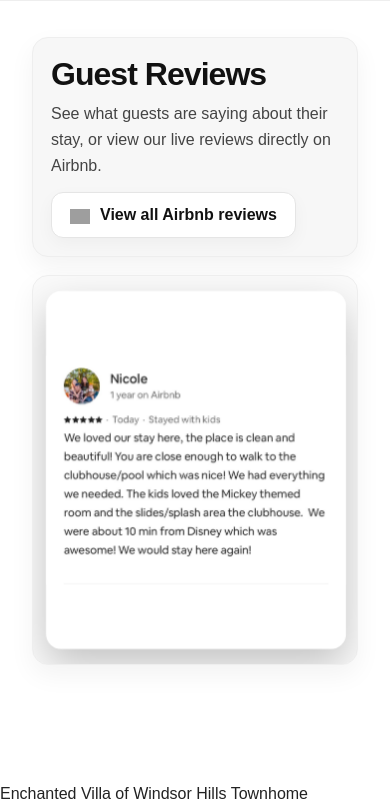
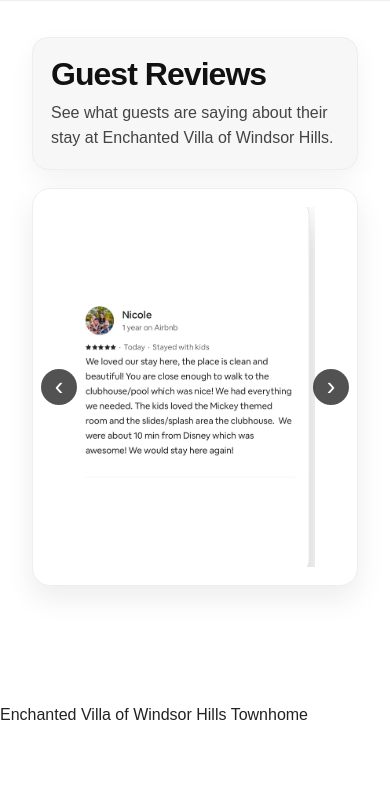
Before and after one commit to 2579maneshaw/2579maneshaw.github.io, a Jekyll site: the page built from reviews.html, in a window 390 px wide. Shown: the part 410-1213 px from the top of the page. Built offline with Jekyll 4.4.1, drawn with Linux system fonts in a browser that asks for light colours; after the commit the page ends 1134 px from its top, so only the background shows below that; grey boxes are pictures that could not be loaded.

Commit message:
Update reviews.html

```diff
--- a/reviews.html
+++ b/reviews.html
@@ -28,325 +28,319 @@ nav: reviews
 }
 
 .reviewsText{
-  margin:0 0 14px;
-  max-width:800px;
+  margin:0;
+  max-width:850px;
+  font-size:1rem;
+  line-height:1.55;
   color:#444;
-  line-height:1.6;
 }
 
-.reviewsActions{
-  display:flex;
-  flex-wrap:wrap;
-  gap:10px;
-  align-items:center;
+.reviewCarouselShell{
+  position:relative;
+  overflow:hidden;
+  border-radius:18px;
+  background:#fff;
+  border:1px solid #eee;
+  box-shadow:0 12px 30px rgba(0,0,0,0.08);
+  padding:22px 52px;
 }
 
-.airbnbReviewsBtn{
-  display:inline-flex;
-  align-items:center;
-  gap:10px;
-  padding:12px 18px;
-  border-radius:12px;
-  background:#fff;
-  border:1px solid #e5e5e5;
-  color:#111;
-  text-decoration:none;
-  font-weight:700;
-  box-shadow:0 6px 18px rgba(0,0,0,0.04);
+.reviewScroller{
+  display:flex;
+  gap:18px;
+  overflow-x:auto;
+  scroll-behavior:smooth;
+  scrollbar-width:none;
+  -ms-overflow-style:none;
 }
 
-.airbnbReviewsBtn:hover{
-  background:#fcfcfc;
+.reviewScroller::-webkit-scrollbar{
+  display:none;
 }
 
-.airbnbLogo{
-  width:20px;
-  height:20px;
-  object-fit:contain;
+.reviewCard{
+  flex:0 0 auto;
+  width:280px;
+  height:430px;
+  border-radius:14px;
+  overflow:hidden;
+  background:#fafafa;
+  border:1px solid #e8e8e8;
+  cursor:pointer;
+  transition:transform .25s ease, box-shadow .25s ease;
 }
 
-.reviewCarousel{
-  position:relative;
-  width:100%;
-  border-radius:16px;
-  border:1px solid #eee;
-  background:#fafafa;
-  overflow:hidden;
-  box-shadow:0 10px 26px rgba(0,0,0,0.05);
-  padding:34px 0;
+.reviewCard.active{
+  transform:scale(1.04);
+  box-shadow:0 18px 35px rgba(0,0,0,0.22);
+  z-index:2;
 }
 
-.reviewTrack{
+.reviewCard img{
+  width:100%;
+  height:100%;
+  object-fit:contain;
+  display:block;
+  background:#fff;
+}
+
+.reviewNav{
+  position:absolute;
+  top:50%;
+  transform:translateY(-50%);
+  z-index:10;
+  width:42px;
+  height:42px;
+  border-radius:999px;
+  border:none;
+  background:rgba(0,0,0,0.68);
+  color:#fff;
+  font-size:2rem;
+  line-height:1;
+  cursor:pointer;
   display:flex;
   align-items:center;
-  gap:26px;
-  padding:0 40px;
-  transition:transform .85s ease;
-  will-change:transform;
+  justify-content:center;
 }
 
-.reviewSlide{
-  flex:0 0 260px;
-  height:360px;
-  object-fit:contain;
-  border-radius:14px;
-  background:#fff;
-  box-shadow:0 8px 22px rgba(0,0,0,.12);
-  cursor:zoom-in;
-  transform:scale(.88);
-  opacity:.62;
-  transition:transform .5s ease, opacity .5s ease, box-shadow .5s ease;
+.reviewPrev{
+  left:8px;
 }
 
-.reviewSlide.active{
-  transform:scale(1.12);
-  opacity:1;
-  z-index:2;
-  box-shadow:0 14px 34px rgba(0,0,0,.22);
+.reviewNext{
+  right:8px;
+}
+
+.reviewNav:hover{
+  background:rgba(0,0,0,0.86);
 }
 
 .reviewModal{
-  display:none;
   position:fixed;
   inset:0;
   z-index:9999;
-  background:rgba(0,0,0,.86);
+  display:none;
   align-items:center;
   justify-content:center;
-  padding:20px;
+  background:rgba(0,0,0,0.82);
+  padding:24px;
 }
 
 .reviewModal.open{
   display:flex;
 }
 
-#reviewModalImg{
+.reviewModal img{
   max-width:95vw;
   max-height:90vh;
+  object-fit:contain;
   border-radius:12px;
   background:#fff;
+  box-shadow:0 20px 60px rgba(0,0,0,0.45);
 }
 
 .reviewModalClose{
-  position:absolute;
-  top:14px;
-  right:16px;
+  position:fixed;
+  top:18px;
+  right:22px;
   width:44px;
   height:44px;
   border-radius:999px;
   border:none;
-  background:rgba(255,255,255,.2);
-  color:#fff;
-  font-size:28px;
+  background:#fff;
+  color:#111;
+  font-size:2rem;
+  line-height:1;
   cursor:pointer;
 }
 
 @media(max-width:700px){
-  .reviewSlide{
-    flex-basis:220px;
-    height:320px;
+  .reviewCarouselShell{
+    padding:18px 42px;
   }
 
-  .reviewTrack{
-    gap:20px;
-    padding:0 28px;
+  .reviewCard{
+    width:230px;
+    height:360px;
+  }
+
+  .reviewNav{
+    width:36px;
+    height:36px;
+    font-size:1.6rem;
   }
 }
 </style>
 
 <div class="reviewsWrap">
-
   <section class="reviewsIntro">
     <h1 class="reviewsTitle">Guest Reviews</h1>
-
     <p class="reviewsText">
-      See what guests are saying about their stay, or view our live reviews directly on Airbnb.
+      See what guests are saying about their stay at Enchanted Villa of Windsor Hills.
     </p>
-
-    <div class="reviewsActions">
-      <a
-        class="airbnbReviewsBtn"
-        href="https://www.airbnb.com/rooms/1626958722930248767/reviews?photo_id=2528016015&source_impression_id=p3_1774210873_P3Ys82HvZmi1IEt-&previous_page_section_name=1000"
-        target="_blank"
-        rel="noopener">
-
-        <img
-          src="https://upload.wikimedia.org/wikipedia/commons/6/69/Airbnb_Logo_B%C3%A9lo.svg"
-          alt="Airbnb"
-          class="airbnbLogo"
-        />
-
-        <span>View all Airbnb reviews</span>
-      </a>
-    </div>
   </section>
 
-  <div class="reviewCarousel" id="reviewCarousel">
-    <div class="reviewTrack" id="reviewTrack">
+  <section class="reviewCarouselShell">
+    <button class="reviewNav reviewPrev" type="button" aria-label="Previous review">‹</button>
 
-      {% assign review_files = site.static_files
-      | where_exp: "f", "f.path contains '/photos/reviewGallery/'"
-      | sort: "path"
-      %}
+    <div class="reviewScroller" id="reviewScroller">
+      {% for file in site.static_files %}
+        {% if file.path contains '/photos/reviewGallery/' %}
+          {% assign ext = file.extname | downcase %}
+          {% if ext == '.jpg' or ext == '.jpeg' or ext == '.png' or ext == '.webp' %}
+            <div class="reviewCard">
+              <img src="{{ file.path | relative_url }}" alt="Guest review">
+            </div>
+          {% endif %}
+        {% endif %}
+      {% endfor %}
+    </div>
 
-      {% for f in review_files %}
-
-      {% assign ext = f.extname | downcase %}
-
-      {% if ext == ".webp" or ext == ".jpg" or ext == ".jpeg" or ext == ".png" or ext == ".gif" %}
-
-      <img
-        class="reviewSlide {% if forloop.first %}active{% endif %}"
-        src="{{ f.path | relative_url }}"
-        alt="Guest review {{ forloop.index }}"
-        loading="lazy"
-      />
-
-      {% endif %}
-
-      {% endfor %}
-
-    </div>
-  </div>
+    <button class="reviewNav reviewNext" type="button" aria-label="Next review">›</button>
+  </section>
 </div>
 
-<div id="reviewModal" class="reviewModal">
-  <button class="reviewModalClose" onclick="closeReviewModal()">×</button>
-  <img id="reviewModalImg" alt="Expanded guest review">
+<div class="reviewModal" id="reviewModal">
+  <button class="reviewModalClose" type="button" id="reviewModalClose" aria-label="Close review">×</button>
+  <img id="reviewModalImg" src="" alt="Enlarged guest review">
 </div>
 
 <script>
-(function(){
+document.addEventListener("DOMContentLoaded", function () {
+  const scroller = document.getElementById("reviewScroller");
+  const prevBtn = document.querySelector(".reviewPrev");
+  const nextBtn = document.querySelector(".reviewNext");
+  const modal = document.getElementById("reviewModal");
+  const modalImg = document.getElementById("reviewModalImg");
+  const modalClose = document.getElementById("reviewModalClose");
 
-  const carousel = document.getElementById("reviewCarousel");
-  const track = document.getElementById("reviewTrack");
-  let slides = Array.from(document.querySelectorAll(".reviewSlide"));
+  let cards = Array.from(scroller.querySelectorAll(".reviewCard"));
+  let currentIndex = 0;
+  let autoTimer = null;
+  let isPaused = false;
 
-  if(!carousel || !track || !slides.length) return;
+  if (!scroller || cards.length === 0) return;
 
-  let paused = false;
-  let currentIndex = 0;
-  let timer = null;
-  const originalCount = slides.length;
-
-  slides.forEach(slide => {
-    const clone = slide.cloneNode(true);
-    clone.classList.remove("active");
-    clone.setAttribute("aria-hidden", "true");
-    track.appendChild(clone);
-  });
-
-  slides = Array.from(document.querySelectorAll(".reviewSlide"));
-
-  function centerSlide(index, instant){
-    slides.forEach(slide => slide.classList.remove("active"));
-
-    const active = slides[index];
-
-    if(!active) return;
-
-    active.classList.add("active");
-
-    const carouselWidth = carousel.offsetWidth;
-    const slideLeft = active.offsetLeft;
-    const slideWidth = active.offsetWidth;
-
-    if(instant){
-      track.style.transition = "none";
-    } else {
-      track.style.transition = "transform .85s ease";
-    }
-
-    const targetX = (carouselWidth / 2) - slideLeft - (slideWidth / 2);
-    track.style.transform = "translateX(" + targetX + "px)";
+  function refreshCards() {
+    cards = Array.from(scroller.querySelectorAll(".reviewCard"));
   }
 
-  function nextSlide(){
-    if(paused) return;
+  function setActiveCard(index) {
+    refreshCards();
 
-    currentIndex++;
-    centerSlide(currentIndex, false);
+    cards.forEach(card => card.classList.remove("active"));
 
-    if(currentIndex >= originalCount){
-      setTimeout(function(){
-        currentIndex = 0;
-        centerSlide(currentIndex, true);
-
-        track.offsetHeight;
-
-        track.style.transition = "transform .85s ease";
-      }, 900);
+    if (cards[index]) {
+      cards[index].classList.add("active");
+      cards[index].scrollIntoView({
+        behavior: "smooth",
+        inline: "center",
+        block: "nearest"
+      });
     }
   }
 
-  function startAutoScroll(){
-    stopAutoScroll();
-    timer = setInterval(nextSlide, 5000);
+  function nextReview() {
+    currentIndex++;
+
+    if (currentIndex >= cards.length) {
+      currentIndex = 0;
+    }
+
+    setActiveCard(currentIndex);
   }
 
-  function stopAutoScroll(){
-    if(timer){
-      clearInterval(timer);
-      timer = null;
+  function prevReview() {
+    currentIndex--;
+
+    if (currentIndex < 0) {
+      currentIndex = cards.length - 1;
+    }
+
+    setActiveCard(currentIndex);
+  }
+
+  function startAutoScroll() {
+    stopAutoScroll();
+
+    autoTimer = setInterval(function () {
+      if (!isPaused && !modal.classList.contains("open")) {
+        nextReview();
+      }
+    }, 5000);
+  }
+
+  function stopAutoScroll() {
+    if (autoTimer) {
+      clearInterval(autoTimer);
+      autoTimer = null;
     }
   }
 
-  carousel.addEventListener("mouseenter", function(){
-    paused = true;
-    stopAutoScroll();
-  });
-
-  carousel.addEventListener("mouseleave", function(){
-    paused = false;
+  nextBtn.addEventListener("click", function () {
+    nextReview();
     startAutoScroll();
   });
 
-  slides.forEach(function(img, slideIndex){
-    img.addEventListener("click", function(){
-      currentIndex = slideIndex;
+  prevBtn.addEventListener("click", function () {
+    prevReview();
+    startAutoScroll();
+  });
 
-      if(currentIndex >= originalCount){
-        currentIndex = currentIndex - originalCount;
-      }
+  scroller.addEventListener("mouseenter", function () {
+    isPaused = true;
+  });
 
-      centerSlide(currentIndex, false);
-      openReviewModal(img.src);
+  scroller.addEventListener("mouseleave", function () {
+    isPaused = false;
+  });
+
+  cards.forEach(function (card, index) {
+    card.addEventListener("click", function () {
+      const img = card.querySelector("img");
+
+      if (!img) return;
+
+      currentIndex = index;
+      modalImg.src = img.src;
+      modal.classList.add("open");
+      isPaused = true;
     });
   });
 
-  window.addEventListener("resize", function(){
-    centerSlide(currentIndex, true);
+  function closeModal() {
+    modal.classList.remove("open");
+    modalImg.src = "";
+    isPaused = false;
+  }
+
+  modalClose.addEventListener("click", closeModal);
+
+  modal.addEventListener("click", function (e) {
+    if (e.target === modal) {
+      closeModal();
+    }
   });
 
-  centerSlide(0, true);
+  document.addEventListener("keydown", function (e) {
+    if (e.key === "Escape") {
+      closeModal();
+    }
+
+    if (!modal.classList.contains("open")) {
+      if (e.key === "ArrowRight") {
+        nextReview();
+        startAutoScroll();
+      }
+
+      if (e.key === "ArrowLeft") {
+        prevReview();
+        startAutoScroll();
+      }
+    }
+  });
+
+  setActiveCard(currentIndex);
   startAutoScroll();
-
-})();
-</script>
-
-<script>
-function openReviewModal(src){
-  const modal = document.getElementById("reviewModal");
-  const img = document.getElementById("reviewModalImg");
-
-  img.src = src;
-  modal.classList.add("open");
-}
-
-function closeReviewModal(){
-  const modal = document.getElementById("reviewModal");
-  modal.classList.remove("open");
-}
-
-document.getElementById("reviewModal").addEventListener("click", function(e){
-  if(e.target.id === "reviewModal"){
-    closeReviewModal();
-  }
-});
-
-document.addEventListener("keydown", function(e){
-  if(e.key === "Escape"){
-    closeReviewModal();
-  }
 });
 </script>
```
